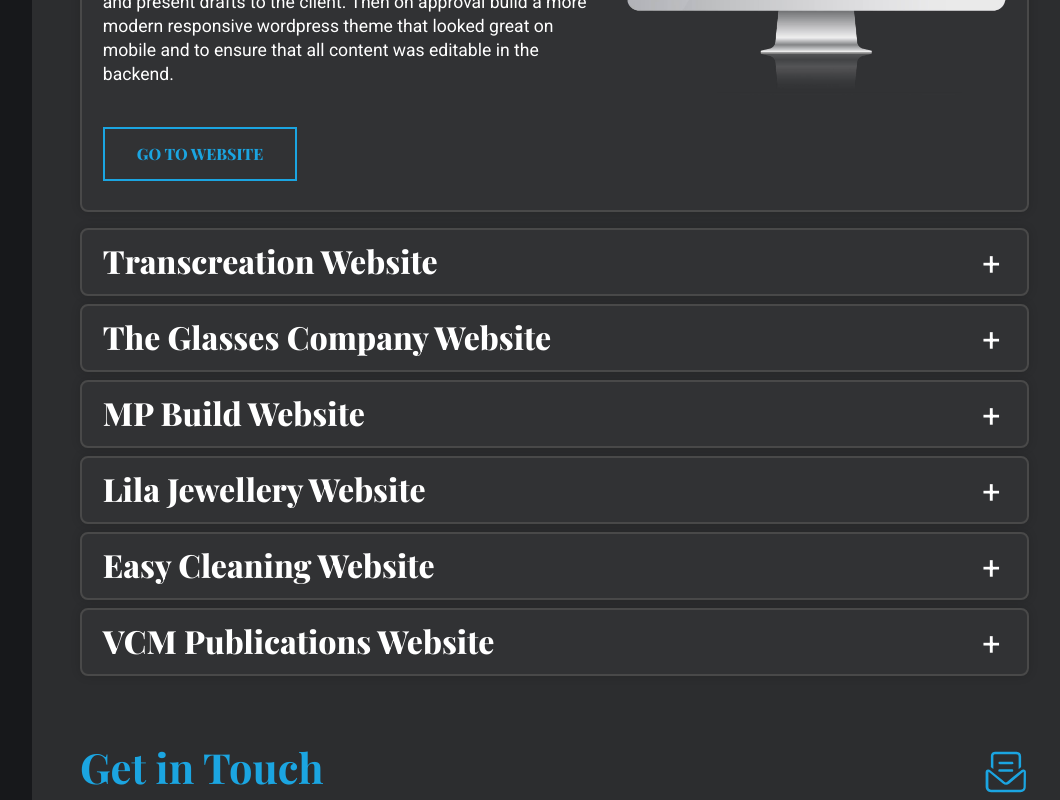
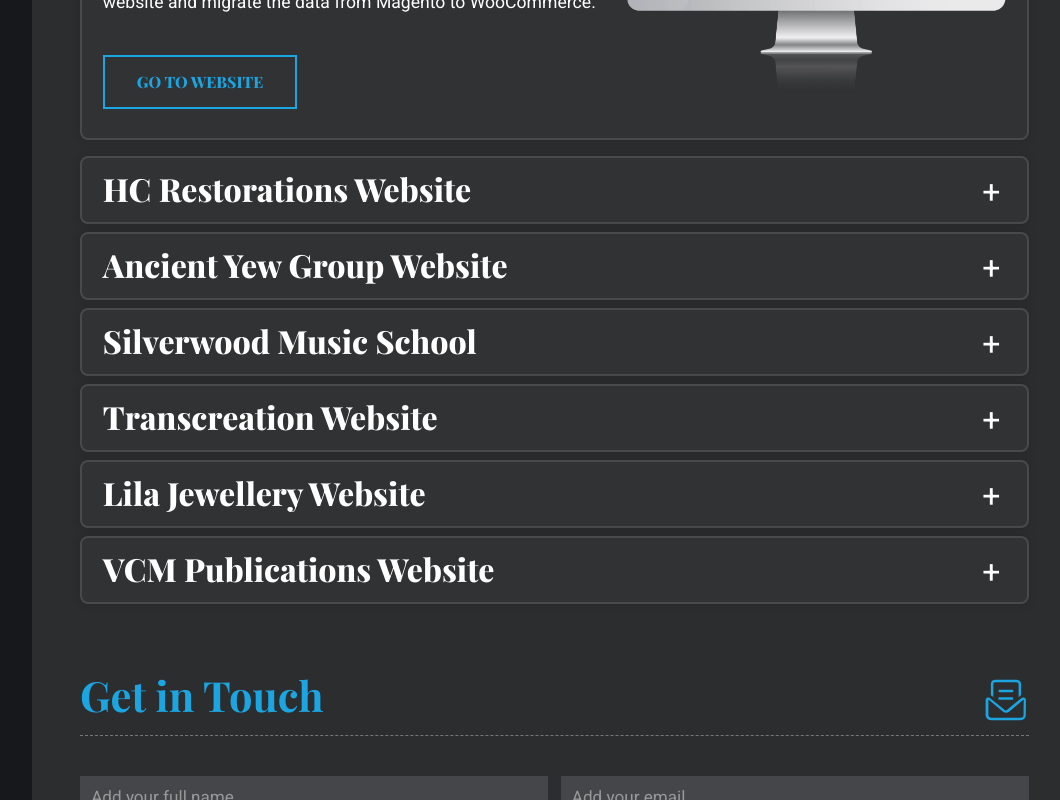
Before and after one commit to Hoseman/portfolio, a React (Create React App) app: page /portfolio in a window 1280 px wide. Shown: the part 1093-1893 px from the top of the page, without its empty margins (203-1263 px from the left). Built offline with nearby package versions, Linux system fonts and the light colour scheme; a web font is replaced by a local one.

Commit message:
remove mpbuild and easy clean from portfolio and add silverwood and yew tree

```diff
--- a/src/components/Accordion.js
+++ b/src/components/Accordion.js
@@ -3,10 +3,12 @@ import PortfolioBlue from '../images/portfolio_blue.svg';
 import PortfolioImacResorations from '../images/portfolio-imac-restorations.jpg';
 import PortfolioImacTranscreation from '../images/portfolio-imac-transcreation.jpg';
 import PortfolioImacGlasses from '../images/portfolio-imac-glasses.jpg';
-import PortfolioImacMpbuild from '../images/portfolio-imac-mpbuild.jpg';
+import PortfolioImacYew from '../images/portfolio-imac-yew.jpg';
+import PortfolioImacSilver from '../images/portfolio-imac-silver.jpg';
+//import PortfolioImacMpbuild from '../images/portfolio-imac-mpbuild.jpg';
 //import PortfolioImacLeaderboard from '../images/portfolio-imac-leaderboard.jpg';
 import PortfolioImacLila from '../images/portfolio-imac-lila.jpg';
-import PortfolioImacEasy from '../images/portfolio-imac-easy.jpg';
+//import PortfolioImacEasy from '../images/portfolio-imac-easy.jpg';
 import PortfolioImacVcm from '../images/portfolio-imac-vcm.jpg';
 //import PortfolioImacPhotography from '../images/portfolio-imac-photography.jpg';
 import styles from '../style.module.scss';
@@ -40,6 +42,16 @@ function AccordionItem({ title, content_title_1, content_1, content_title_2, con
 function Accordion() {
   const [items, setItems] = useState([
     {
+      title: 'The Glasses Company Website',
+      content_title_1: 'Description',
+      content_1: 'A WooCommerce website for a major national UK based glasses company.',
+      content_title_2: 'Project Overview',
+      content_2: 'The client had an old ageing Magento 1 ecommerce site with 1500 products. The brief was to re-build the site in Wordpress/WooCommerce as a responsive mobile friendly website and migrate the data from Magento to WooCommerce.',
+      link: 'https://theglassescompany.co.uk',
+      imageUrl: PortfolioImacGlasses,
+      isOpen: true,
+    },
+    {
       title: 'HC Restorations Website',
       content_title_1: 'Description',
       content_1: 'A brochure website for a Bedfordshire based antique restorer and built as a custom bespoke Wordpress theme.',
@@ -47,7 +59,27 @@ function Accordion() {
       content_2: 'The client had an ageing non-responsive fixed width static HTML website that did not look great in modern browsers and mobile devices. The brief was to initially re-design the website and present drafts to the client. Then on approval build a more modern responsive wordpress theme that looked great on mobile and to ensure that all content was editable in the backend.',
       link: 'https://hcrestorations.co.uk',
       imageUrl: PortfolioImacResorations,
-      isOpen: true,
+      isOpen: false,
+    },
+    {
+      title: 'Ancient Yew Group Website',
+      content_title_1: 'Description',
+      content_1: 'A custom Wordpress website for a charity based tree conservation company.',
+      content_title_2: 'Project Overview',
+      content_2: 'The client had a old website with a database of 8000 yew tree entries. The brief was to rebuild the site and execute the data migration into Wordpress and then build a comprehensive search feature and interative map.',
+      link: 'https://https://www.ancient-yew.org',
+      imageUrl: PortfolioImacYew,
+      isOpen: false,
+    },
+    {
+      title: 'Silverwood Music School',
+      content_title_1: 'Description',
+      content_1: 'A custom built website for a music teacher based in Sheffield.',
+      content_title_2: 'Project Overview',
+      content_2: 'The client run a very successful music teaching business but her online presence was almost none existent. My brief was to build a professional website to generate more leads for her business. I also worked on the SEO to get her top 3 rankings for most of her teaching categories.',
+      link: 'https://silverwoodmusicschool.uk',
+      imageUrl: PortfolioImacSilver,
+      isOpen: false,
     },
     {
       title: 'Transcreation Website',
@@ -59,26 +91,16 @@ function Accordion() {
       imageUrl: PortfolioImacTranscreation,
       isOpen: false,
     },
-    {
-      title: 'The Glasses Company Website',
-      content_title_1: 'Description',
-      content_1: 'A WooCommerce website for a major national UK based glasses company.',
-      content_title_2: 'Project Overview',
-      content_2: 'The client had an old ageing Magento 1 ecommerce site with 1500 products. The brief was to re-build the site in Wordpress/WooCommerce as a responsive mobile friendly website and migrate the data from Magento to WooCommerce.',
-      link: 'https://theglassescompany.co.uk',
-      imageUrl: PortfolioImacGlasses,
-      isOpen: false,
-    },
-    {
-        title: 'MP Build Website',
-        content_title_1: 'Description',
-        content_1: 'A brochure website for a Hertfordshire based construction services company and built as a custom bespoke Wordpress theme.',
-        content_title_2: 'Project Overview',
-        content_2: 'The client wanted a design refresh on his current static html website. He also wanted the ability to edit content himself. The new website was re-built as a Wordpress website with a custom bespoke theme build and all content was made editable in the backend via ACF fields.',
-        link: 'https://mpbuild.co.uk',
-        imageUrl: PortfolioImacMpbuild,
-        isOpen: false,
-    },
+    // {
+    //     title: 'MP Build Website',
+    //     content_title_1: 'Description',
+    //     content_1: 'A brochure website for a Hertfordshire based construction services company and built as a custom bespoke Wordpress theme.',
+    //     content_title_2: 'Project Overview',
+    //     content_2: 'The client wanted a design refresh on his current static html website. He also wanted the ability to edit content himself. The new website was re-built as a Wordpress website with a custom bespoke theme build and all content was made editable in the backend via ACF fields.',
+    //     link: 'https://mpbuild.co.uk',
+    //     imageUrl: PortfolioImacMpbuild,
+    //     isOpen: false,
+    // },
     // {
     //   title: 'Sales Incentive Website',
     //   content_title_1: 'Description',
@@ -99,16 +121,16 @@ function Accordion() {
         imageUrl: PortfolioImacLila,
         isOpen: false,
     },
-    {
-        title: 'Easy Cleaning Website',
-        content_title_1: 'Description',
-        content_1: 'A brochure website for a Hertfordshire based cleaning company and built as a custom bespoke Wordpress theme.',
-        content_title_2: 'Project Overview',
-        content_2: 'The client had recently undergone a complete corporate rebrand and they wanted their new website to mirror their new printed collateral. They also wanted the ability to edit content themselves. The new website was re-built as a Wordpress website with a custom bespoke theme build and all content was made editable in the backend via ACF fields. ',
-        link: 'https://easycleaning.fluidstaging.co.uk',
-        imageUrl: PortfolioImacEasy,
-        isOpen: false,
-    },
+    // {
+    //     title: 'Easy Cleaning Website',
+    //     content_title_1: 'Description',
+    //     content_1: 'A brochure website for a Hertfordshire based cleaning company and built as a custom bespoke Wordpress theme.',
+    //     content_title_2: 'Project Overview',
+    //     content_2: 'The client had recently undergone a complete corporate rebrand and they wanted their new website to mirror their new printed collateral. They also wanted the ability to edit content themselves. The new website was re-built as a Wordpress website with a custom bespoke theme build and all content was made editable in the backend via ACF fields. ',
+    //     link: 'https://easycleaning.fluidstaging.co.uk',
+    //     imageUrl: PortfolioImacEasy,
+    //     isOpen: false,
+    // },
     {
         title: 'VCM Publications Website',
         content_title_1: 'Description',
--- a/src/components/EducationExperience.js
+++ b/src/components/EducationExperience.js
@@ -49,6 +49,23 @@ function EducationExperience() {
 
                     <div className={styles.experience__col + (educationLeftAnimation ? ' experience_left_animation' : '')}>
                             <h4 className={styles.experience__heading}>Experience</h4>
+                            <div className={styles.experience__card}>
+                                <div className={styles.experience__carddate}>
+                                    <span className={styles.experience__timeline}>
+                                        <p className={styles.experience__dateto}><span>Dec</span><span> 2023</span></p>
+                                        <p className={styles.experience__datefrom}><span>Mar</span><span> 2023</span></p>
+                                    </span>
+                                </div>
+                                <div className={styles.experience__carddetails}>
+                                    <h4 className={styles.experience__title}>Full Stack Developer/Website Manager</h4>
+                                    <p className={styles.experience__job}>Universal Science Ltd</p>
+                                    <p className={styles.experience__description}>Employed to develop and maintain the companies Materials Direct WooCommerce website. I work with the managing director to build new features for the website.</p>
+                                    <ul className={styles.experience__list}>
+                                        <li className={styles.experience__listli}><span>Built a large scale custom bespoke delivery options system which enables a customer to be able to book a split and schedule order. The system has its own admin and sends out custom invoices and delivery notes to the customer.</span></li>
+                                        <li className={styles.experience__listli}><span>Built a custom voucher system from scratch to fit within the companys requirements.</span></li>
+                                    </ul>
+                                </div>
+                            </div>
                             <div className={styles.experience__card}>
                                 <div className={styles.experience__carddate}>
                                     <span className={styles.experience__timeline}>
```
Also changed, not shown: src/images/portfolio-imac-silver.jpg (added), src/images/portfolio-imac-yew.jpg (added).
